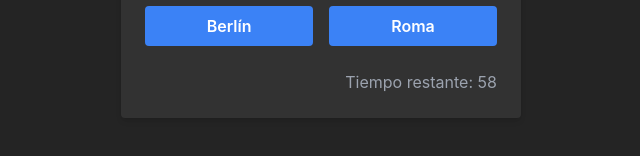
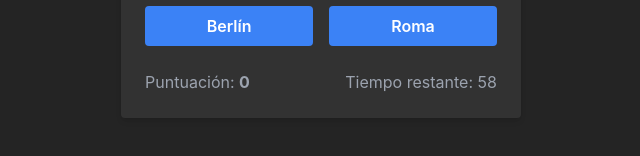
Before and after one commit to AdrianGerman/frontend-projects-roadmap, a React (Vite) app in the folder 22-quiz-app/: page / in a window 1280 px wide. Both pictures are taken after a click on the button "Iniciar". Shown: the part 402-558 px from the top of the page, without its empty margins (319-959 px from the left). Built offline with nearby package versions, Linux system fonts and the light colour scheme.

Commit message:
score in real time

```diff
--- a/22-quiz-app/src/components/QuestionCard.jsx
+++ b/22-quiz-app/src/components/QuestionCard.jsx
@@ -9,7 +9,8 @@ const QuestionCard = () => {
     recordAnswer,
     nextQuestion,
     timeLeft,
-    decrementTime
+    decrementTime,
+    score
   } = useQuiz()
   const [selectedOption, setSelectedOption] = useState(null)
 
@@ -69,9 +70,12 @@ const QuestionCard = () => {
           </button>
         ))}
       </div>
-      <p className="text-right text-gray-400 mt-6">
-        Tiempo restante: {timeLeft}
-      </p>
+      <div className="mt-6 text-gray-400 flex justify-between">
+        <p>
+          Puntuación: <strong>{score}</strong>
+        </p>
+        <p>Tiempo restante: {timeLeft}</p>
+      </div>
     </div>
   )
 }
```
